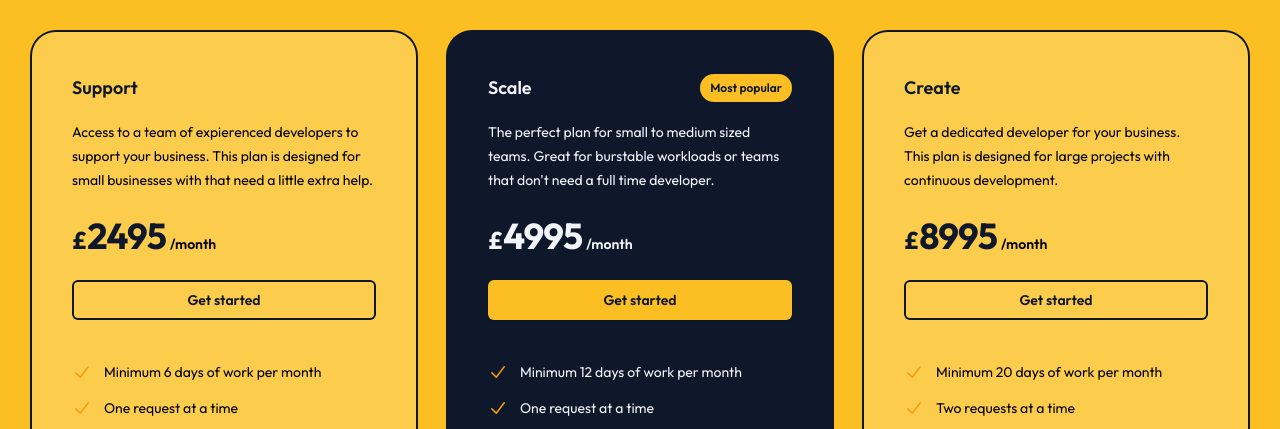
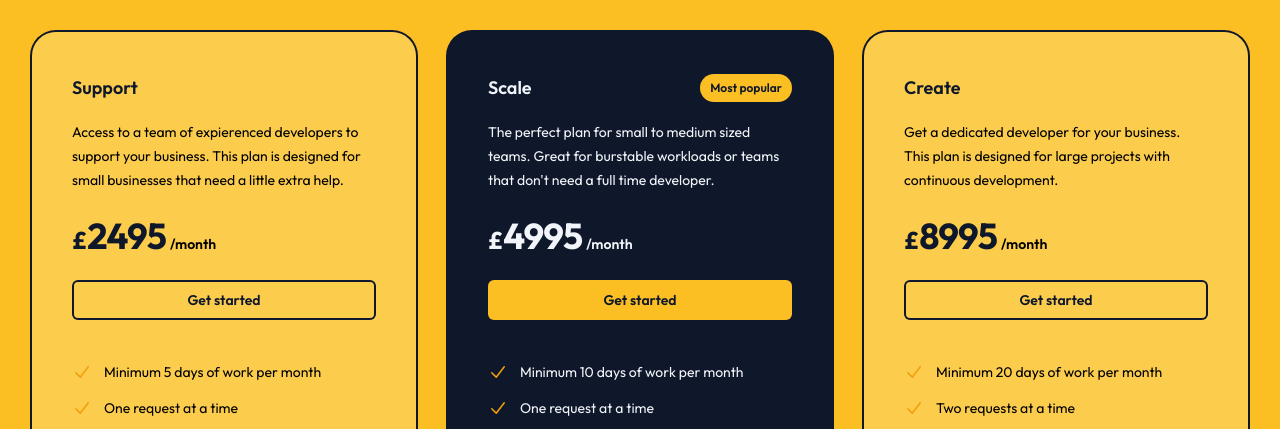
Before and after one commit to codevinehq/gd, an Astro site: page / in a window 1280 px wide. Shown: the part 5340-5769 px from the top of the page. Built offline with nearby package versions, Linux system fonts and the light colour scheme; Astro itself is replaced by a stand-in of ours.

Commit message:
Update Pricing.tsx

```diff
--- a/src/components/Pricing.tsx
+++ b/src/components/Pricing.tsx
@@ -42,7 +42,7 @@ const Pricing = () => {
             </div>
             <p className="mt-4 text-sm leading-6 ">
               Access to a team of expierenced developers to support your
-              business. This plan is designed for small businesses with that
+              business. This plan is designed for small businesses that
               need a little extra help.
             </p>
             <p className="mt-6 flex items-baseline gap-x-1">
@@ -60,7 +60,7 @@ const Pricing = () => {
             </a>
             <PricingFeatures
               features={[
-                "Minimum 6 days of work per month",
+                "Minimum 5 days of work per month",
                 "One request at a time",
                 "Average 2 days per request",
                 "Work on your tasks every day",
@@ -99,7 +99,7 @@ const Pricing = () => {
             </a>
             <PricingFeatures
               features={[
-                "Minimum 12 days of work per month",
+                "Minimum 10 days of work per month",
                 "One request at a time",
                 "Average 2 days per request",
                 "Work on your tasks every day",
```
